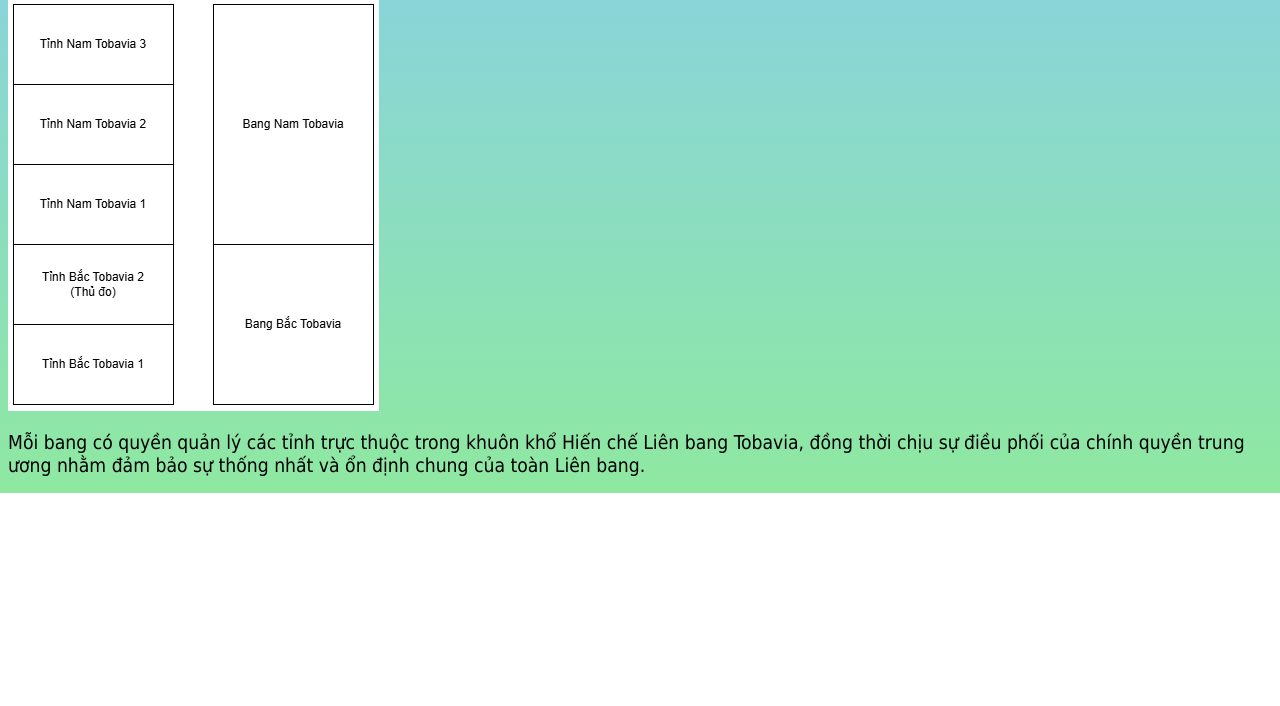
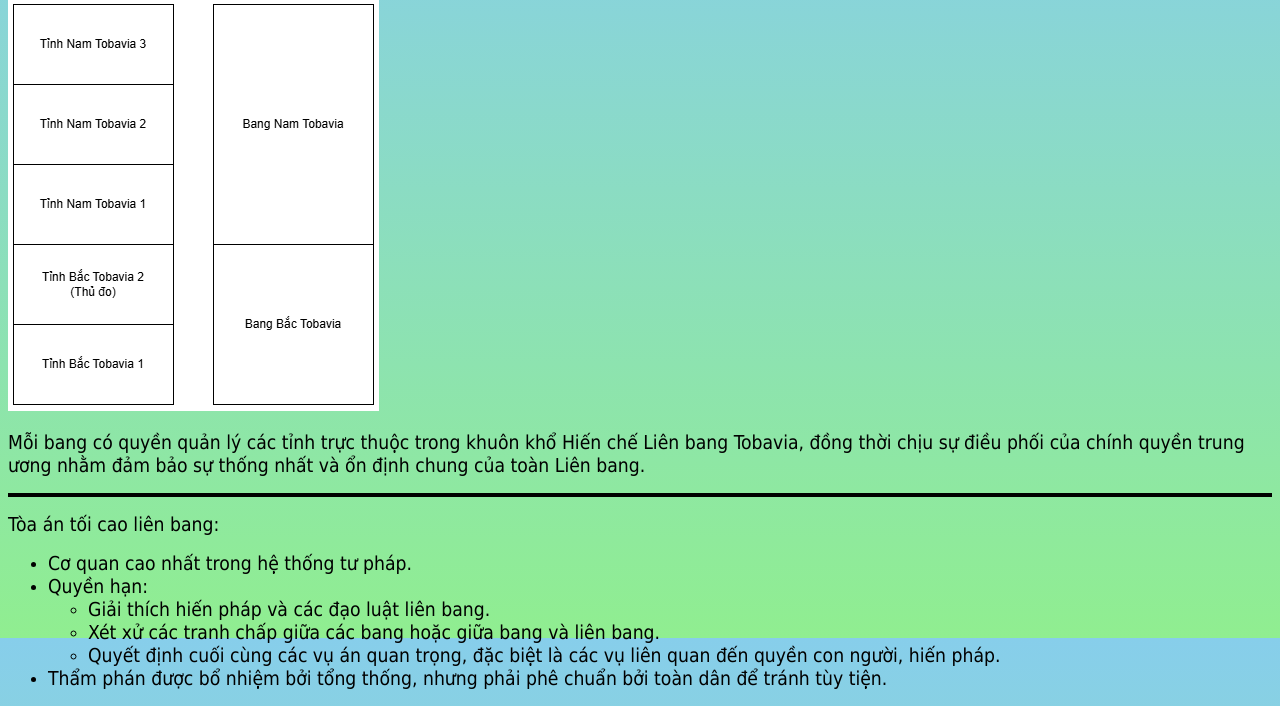
Before and after one commit to Minhx22014/Federation-Republic-of-Tobavia, a Flask app: page / in a window 1280 px wide. Shown: the part 1762-2468 px from the top of the page. Before the commit the page ends 2255 px from the top, so only its background shows below. Run offline with Flask 3, Linux system fonts and the light colour scheme.

Commit message:
Update index

```diff
--- a/templates/index.html
+++ b/templates/index.html
@@ -75,6 +75,20 @@
         <img src="/static/images/sodohanhchinh.png">
         <p><big>Mỗi bang có quyền quản lý các tỉnh trực thuộc trong khuôn khổ Hiến chế Liên bang Tobavia, đồng thời chịu sự điều phối của chính quyền trung ương nhằm đảm bảo sự thống nhất và ổn định chung của toàn Liên bang.</big></p>
 
+        <hr>
+        <p><big>Tòa án tối cao liên bang:</big></p>
+        <ul>
+
+            <li><big>Cơ quan cao nhất trong hệ thống tư pháp.</big></li>
+            <li><big>Quyền hạn:</big></li>
+            <ul>
+                <li><big>Giải thích hiến pháp và các đạo luật liên bang.</big></li>
+                <li><big>Xét xử các tranh chấp giữa các bang hoặc giữa bang và liên bang.</big></li>
+                <li><big>Quyết định cuối cùng các vụ án quan trọng, đặc biệt là các vụ liên quan đến quyền con người, hiến pháp.</big></li>
+            </ul>
+             <li><big>Thẩm phán được bổ nhiệm bởi tổng thống, nhưng phải phê chuẩn bởi toàn dân để tránh tùy tiện.</big></li>
+        </ul>
+
 
 
         <script src="script.js"></script>
```
